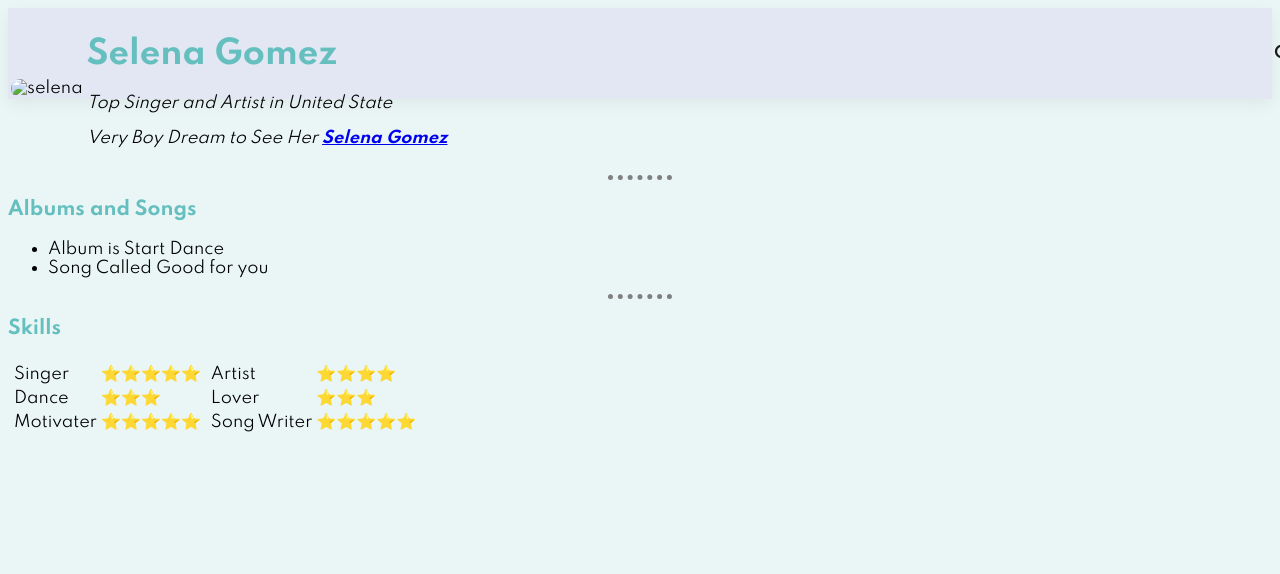
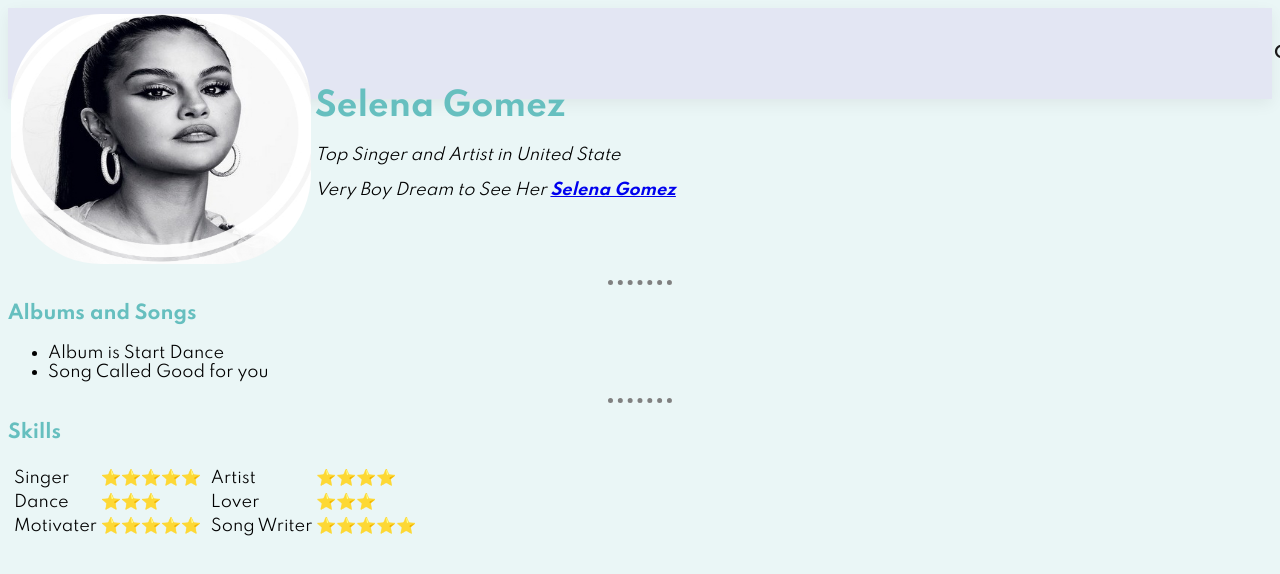
Before and after one commit to Ratheesh-2/first, a plain HTML site: page index.html in a window 1280 px wide. Shown: the top 574 px of the page. Drawn offline with Linux system fonts and the light colour scheme.

Commit message:
Update index.html

```diff
--- a/index.html
+++ b/index.html
@@ -20,7 +20,7 @@
     <table class="this">
         <tr>
             <td>
-                <img class="img" src="img-1\selena-gomez-4.jpg"  alt="selena"> </td>
+                <img class="img" src="img\selena-gomez-4.jpg"  alt="selena"> </td>
             <td><h1>Selena Gomez</h1>
                 <p><em> Top Singer and Artist in United State</em></p>
                 <p><em>Very Boy Dream to See Her <a href="https://hips.hearstapps.com/hmg-prod.s3.amazonaws.com/images/selena-gomez-2008-1658132206.jpg"><em><strong>Selena Gomez</strong></em></a></em></p>
```
